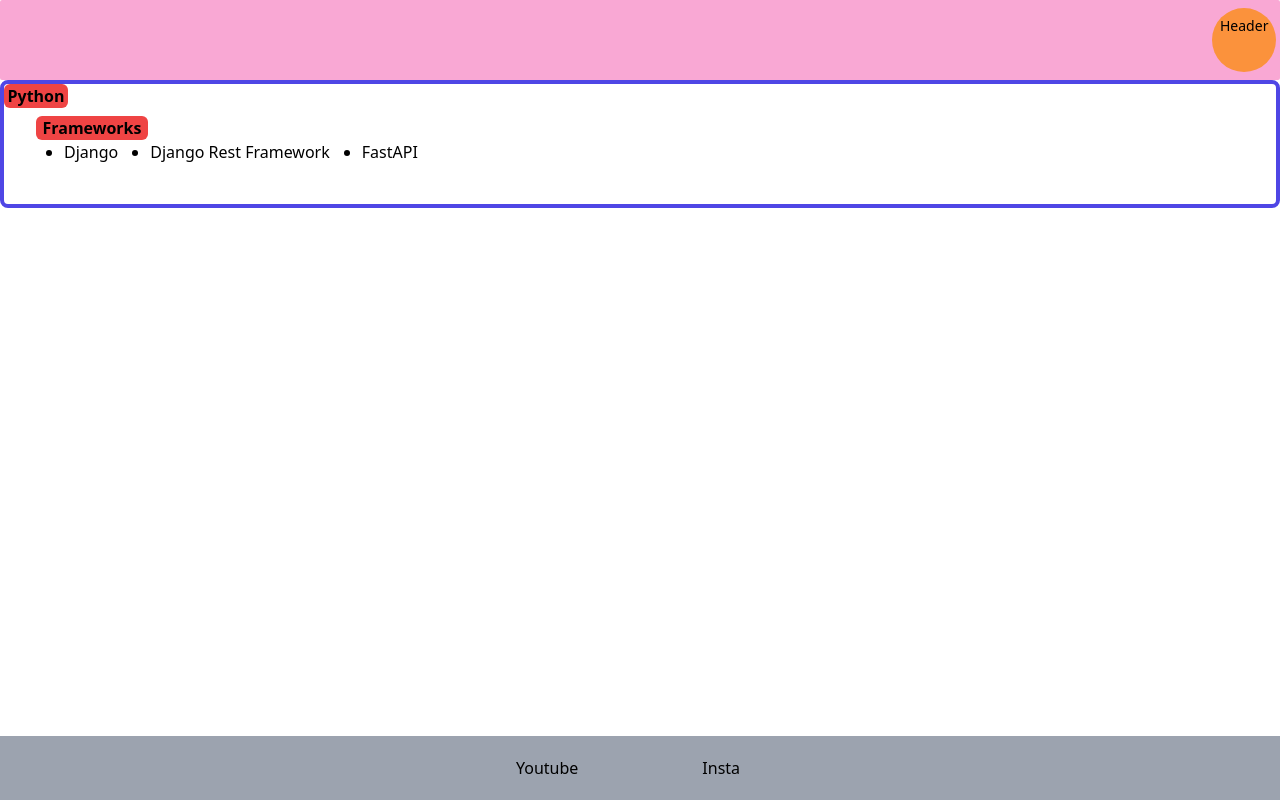
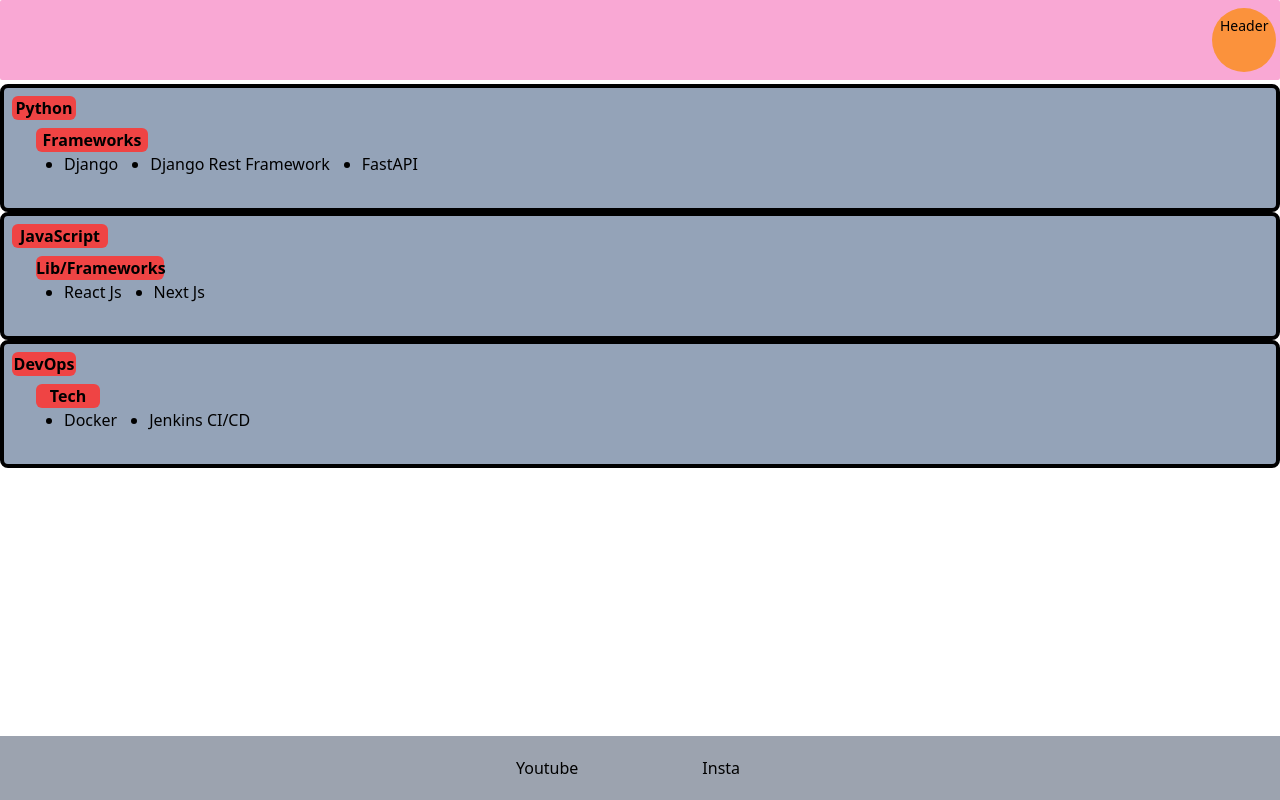
Before and after one commit to GautamSharma26/portfolio, a Next.js app: page /main in a window 1280 px wide. Built offline with nearby package versions, Linux system fonts and the light colour scheme.

Commit message:
added some design part in main page

```diff
--- a/app/(main)/main/page.js
+++ b/app/(main)/main/page.js
@@ -1,14 +1,31 @@
 import Link from 'next/link'
 const MainPage = () => {
   return (
-    <div>
-      <div className='border-solid border-indigo-600 border-4 hover:border-dotted w-screen rounded-lg h-32'>
-        <p className='font-bold bg-red-500 w-16 text-center rounded-md'>Python</p>
+    <div className='pt-1'>
+      <div className='bg-slate-400 border-solid border-black border-4 hover:border-dotted w-screen rounded-lg h-32'>
+        <p className='m-2 font-bold bg-red-500 w-16 text-center rounded-md'>Python</p>
         <p className='relative left-8 font-bold bg-red-500 w-28 text-center rounded-md mt-2'>Frameworks</p>
         <ul className="absolute list-disc flex flex-row left-16 space-x-8">
           <li>Django</li>
           <li>Django Rest Framework</li>
           <li>FastAPI</li>
+        </ul>
+      </div>
+      <div className='border-solid bg-slate-400 border-black border-4 hover:border-dotted w-screen rounded-lg h-32'>
+        <p className='m-2 font-bold bg-red-500 w-24 text-center rounded-md'>JavaScript</p>
+        <p className='relative left-8 font-bold bg-red-500 w-32 text-center rounded-md mt-2'>Lib/Frameworks</p>
+        <ul className="absolute list-disc flex flex-row left-16 space-x-8">
+          <li>React Js</li>
+          <li>Next Js</li>
+        </ul>
+      </div>
+
+      <div className='bg-slate-400 border-solid border-black border-4 hover:border-dotted w-screen rounded-lg h-32'>
+        <p className='m-2 font-bold bg-red-500 w-16 text-center rounded-md'>DevOps</p>
+        <p className='relative left-8 font-bold bg-red-500 w-16 text-center rounded-md mt-2'>Tech</p>
+        <ul className="absolute list-disc flex flex-row left-16 space-x-8">
+          <li>Docker</li>
+          <li>Jenkins CI/CD</li>
         </ul>
       </div>
 
```
